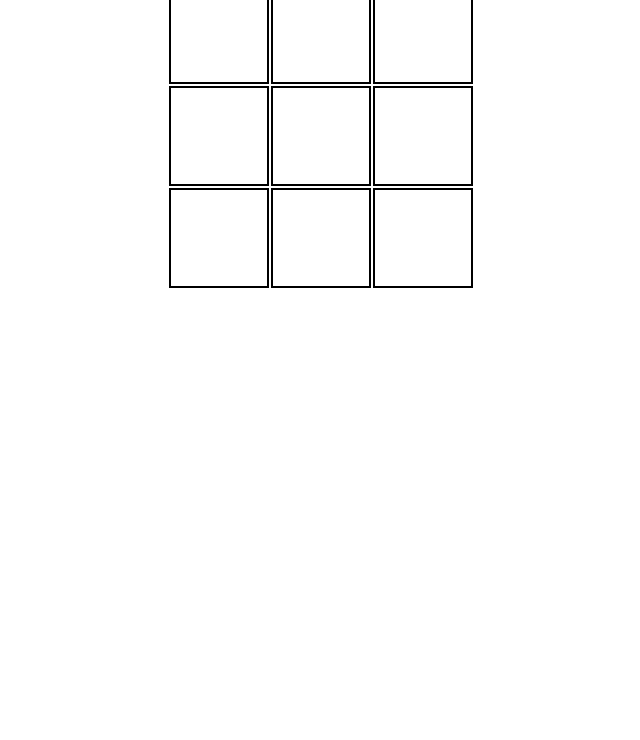
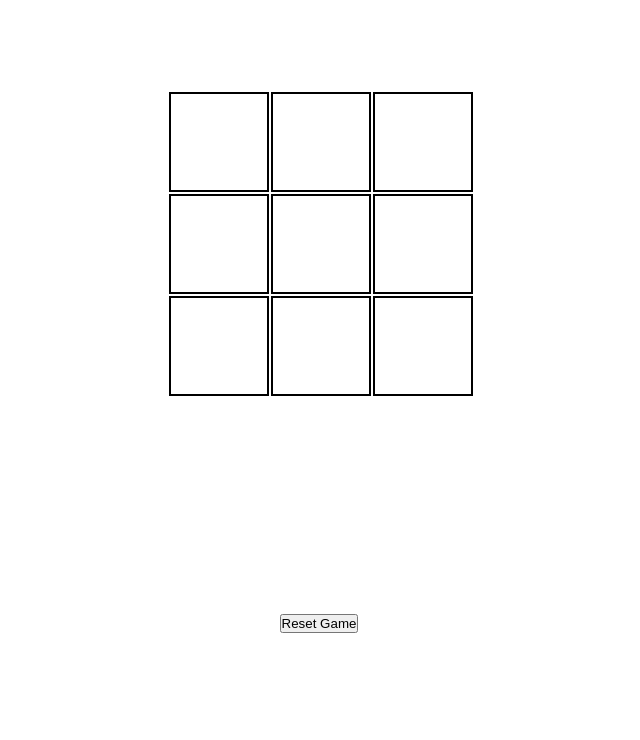
Before and after one commit to neilcasas/tictactoe, a plain HTML site: page index.html in a window 1280 px wide. Shown: the part 60-800 px from the top of the page, without its empty margins (321-961 px from the left). Drawn offline with Linux system fonts and the light colour scheme.

```diff
--- a/index.html
+++ b/index.html
@@ -14,8 +14,9 @@
             <h1>Tic-Tac-Toe</h1>
         </div>
         <div class="play-area">
-            <div id="game-container">
-
+            <div id="game-container"></div>
+            <div class="button-wrapper">
+                <button class="reset-button">Reset Game</button>
             </div>
         </div>
 
--- a/script.js
+++ b/script.js
@@ -1,13 +1,28 @@
 const gameContainer = (function () {
     const gameContainerElement = document.getElementById('game-container');
+    let cells = []; // array containing cells;
+    let turn = true; // true denotes X's turn, false denotes O's turn
 
-    // create single cell
-    function createCell(index) {
+    // create cell object
+    function createCellObject(index, turn) {
+        return {
+            index,
+            text: '',
+            turn,
+            displayText() {
+                this.text = this.turn ? 'X' : 'O';
+            }
+        }
+    }
+
+    // create cell DOM element
+    function createCellElement(cellObject) {
         let cell = document.createElement('div');
         cell.setAttribute('class', 'cell');
-        cell.setAttribute('index', index);
+        cell.setAttribute('index', cellObject.index);
         cell.addEventListener('click', () => {
-            cell.textContent = "X";
+            cellObject.displayText();
+            cell.innerHTML = cellObject.text;
         })
         return cell;
     }
@@ -15,8 +30,13 @@ const gameContainer = (function () {
     // populate game container grid by 9 cells
     function populateGrid() {
         for (let i = 0; i < 9; i++) {
-            gameContainerElement.appendChild(createCell(i));
+            let cellObject = createCellObject(i, turn);
+            cells.push(cellObject); // push each cell object to array
+            gameContainerElement.appendChild(createCellElement(cellObject));
         }
     };
     populateGrid();
+
+    // reset game
+    const resetButton = document.getElementById()
 })();
--- a/style.css
+++ b/style.css
@@ -26,6 +26,11 @@ body {
     min-height: 100vh;
 }
 
+.play-area {
+    display: grid;
+    grid-template-rows: 2 1fr;
+}
+
 #game-container {
     display: grid;
     grid-template-columns: repeat(3, auto);
@@ -44,3 +49,9 @@ body {
     cursor: pointer;
     font-size: 50px;
 }
+
+.button-wrapper {
+    margin: auto;
+}
+
+/* FOOTER STYLES */
```
